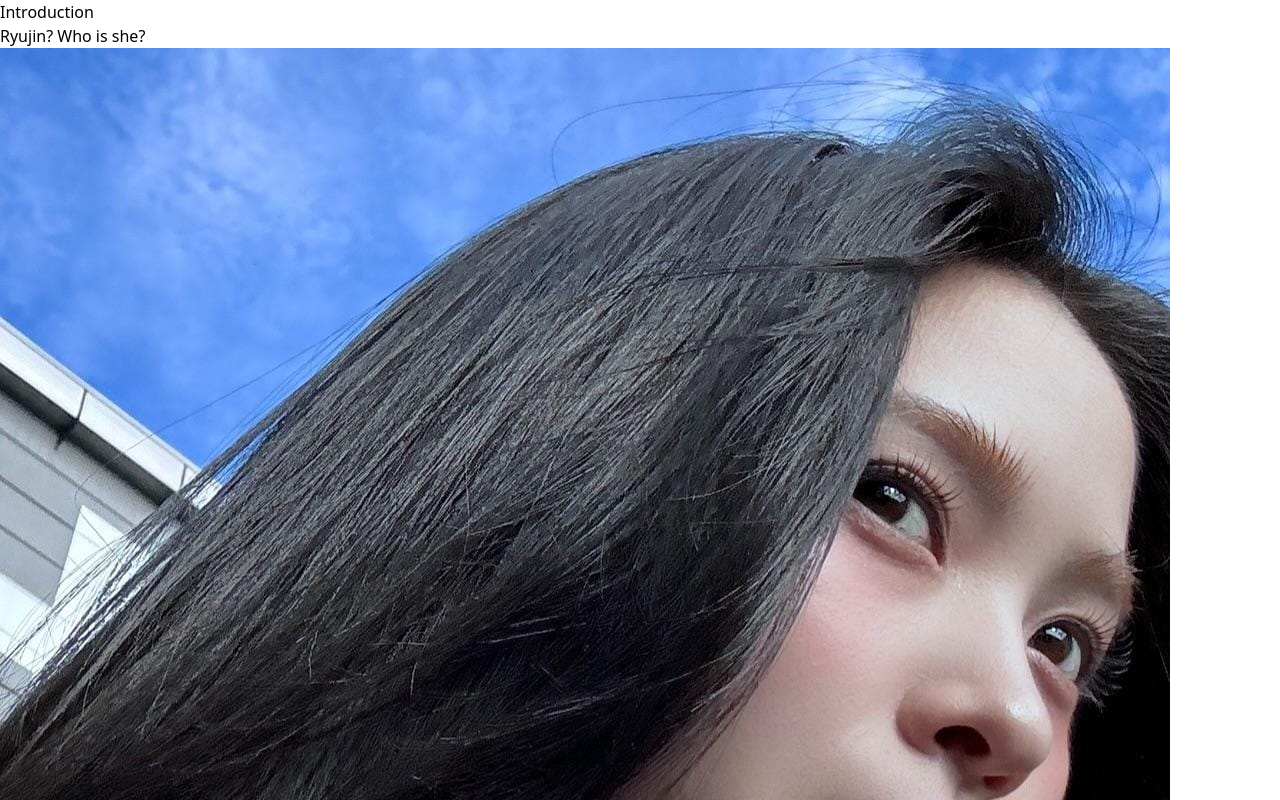
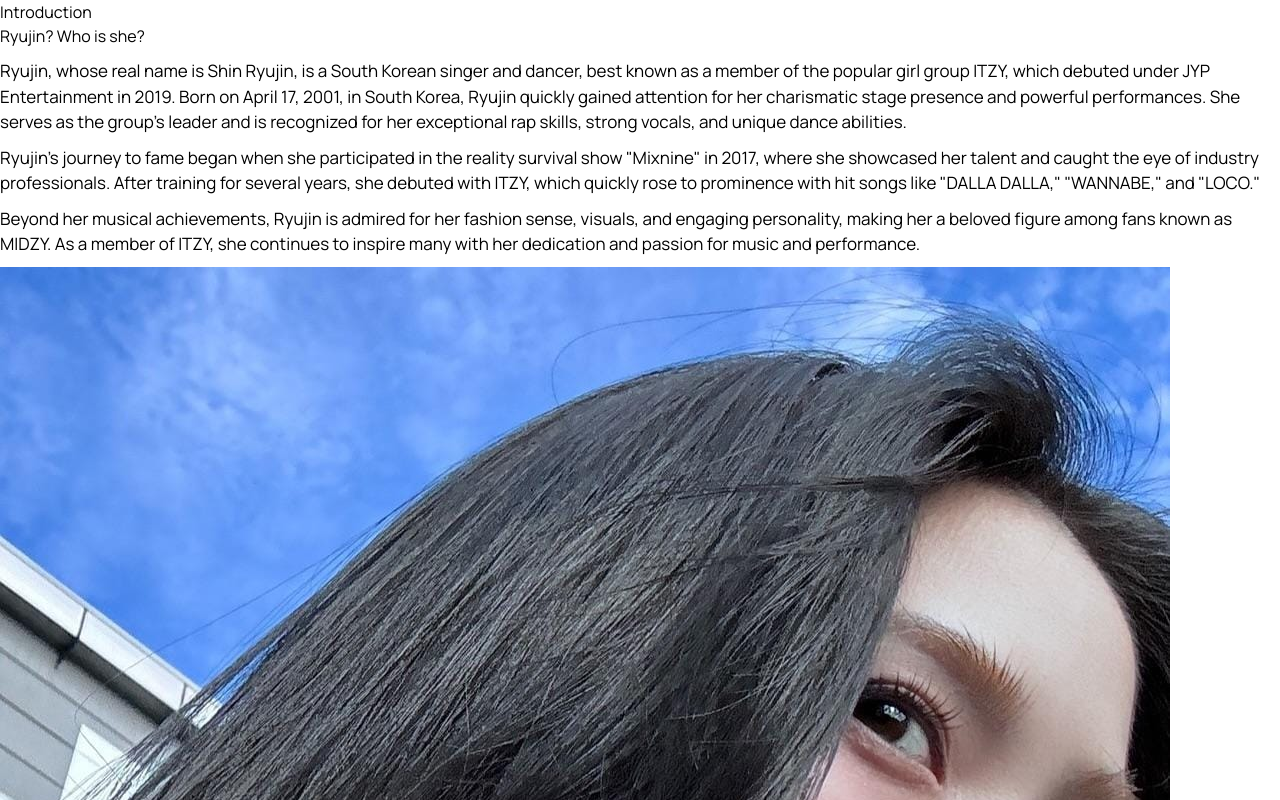
Before and after one commit to sandysptra09/ITZY_Ryujin, a React (Vite) app: page / in a window 1280 px wide. Shown: the top 800 px of the page. Built offline with nearby package versions, Linux system fonts and the light colour scheme.

Commit message:
Add Component Overview

```diff
--- a/src/components/Overview/Overview.jsx
+++ b/src/components/Overview/Overview.jsx
@@ -1,30 +1,67 @@
-import React from 'react'
-import { motion } from 'framer-motion'
-import about_ryujin from '../../assets/images/about_ryujin.jpeg'
+import React from 'react';
+import { motion } from 'framer-motion';
+import { textVariant, textAnimation, fadeIn, staggerContainer } from '../../utils/motion';
+import { SectionWrapper } from '../../hoc';
+import { styles } from '../../styles';
+import about_ryujin from '../../assets/images/about_ryujin.jpeg';
 
-export default function Overview() {
+const AboutSection = () => {
     return (
         <>
-        <motion.div >
-                <p>Introduction</p>
-                <h2>Ryujin? Who is she?</h2>
+            <motion.div
+                variants={fadeIn("down", "tween", 0.2, 1)}
+                initial="hidden"
+                animate="show"
+            >
+                <p className={styles.sectionSubText}>Introduction</p>
+                <h2 className={styles.sectionHeadText}>Ryujin? Who is she?</h2>
             </motion.div>
 
-        <div className='mt-4 flex flex-col md:flex-row justify-start items-start'>
-            <motion.div>
-                <p>
+            <motion.div
+                initial="hidden"
+                animate="show"
+                variants={staggerContainer(0.3, 0.1)}
+                className='mt-4 flex flex-col md:flex-row justify-between items-start'
+            >
+                <div className='text-white text-[17px] max-w-2xl leading-[30px]'>
+                    <motion.p
+                        {...textAnimation(0)}
+                        style={{ fontSize: '17px', fontWeight: 'normal', margin: '10px 0' }}
+                    >
+                        Ryujin, whose real name is Shin Ryujin, is a South Korean singer and dancer,
+                        best known as a member of the popular girl group ITZY, which debuted under JYP Entertainment in 2019.
+                        Born on April 17, 2001, in South Korea, Ryujin quickly gained attention for her charismatic stage presence and powerful performances.
+                        She serves as the group's leader and is recognized for her exceptional rap skills, strong vocals, and unique dance abilities.
+                    </motion.p>
 
-                </p>
+                    <motion.p
+                        {...textAnimation(1)}
+                        style={{ fontSize: '17px', fontWeight: 'normal', margin: '10px 0' }}
+                    >
+                        Ryujin's journey to fame began when she participated in the reality survival show "Mixnine" in 2017,
+                        where she showcased her talent and caught the eye of industry professionals. After training for several years,
+                        she debuted with ITZY, which quickly rose to prominence with hit songs like "DALLA DALLA," "WANNABE," and "LOCO."
+                    </motion.p>
 
-                <p>
+                    <motion.p
+                        {...textAnimation(2)}
+                        style={{ fontSize: '17px', fontWeight: 'normal', margin: '10px 0' }}
+                    >
+                        Beyond her musical achievements, Ryujin is admired for her fashion sense, visuals, and engaging personality,
+                        making her a beloved figure among fans known as MIDZY. As a member of ITZY, she continues to inspire many with her
+                        dedication and passion for music and performance.
+                    </motion.p>
+                </div>
 
-                </p>
+                <motion.div
+                    initial={{ opacity: 0 }}
+                    animate={{ opacity: 1, transition: { duration: 0.5, delay: 0.6 } }} // Memunculkan gambar setelah 0.6 detik
+                >
+                    <img className='rounded-lg object-cover w-[400px] h-[400px]' src={about_ryujin} alt="Tentang Ryujin" />
                 </motion.div>
+            </motion.div>
+        </>
+    );
+};
 
-            <motion.div>
-                <img className='rounded-lg object-cover w-[400px] h-[400px]' src={about_ryujin} alt="" />
-            </motion.div>
-        </div>
-    </>
-  )
-}
+export default SectionWrapper(AboutSection, "about");
--- a/src/hoc/SectionWrapper.jsx
+++ b/src/hoc/SectionWrapper.jsx
@@ -0,0 +1,22 @@
+import { motion } from "framer-motion";
+
+import { styles } from "../styles";
+import { staggerContainer } from "../utils/motion";
+
+const StarWrapper = (Component, idName) =>
+    function HOC() {
+      return (
+        <motion.section
+          variants={staggerContainer()}
+          initial='hidden'
+          whileInView='show'
+          viewport={{ once: true, amount: 0.25 }}
+          className={`${styles.padding} max-w-7xl mx-auto relative z-0`}
+        >
+
+          <Component />
+        </motion.section>
+      );
+    };
+
+  export default StarWrapper;
--- a/src/hoc/index.js
+++ b/src/hoc/index.js
@@ -0,0 +1,3 @@
+import SectionWrapper from "./SectionWrapper";
+
+export { SectionWrapper };
--- a/src/index.css
+++ b/src/index.css
@@ -3,3 +3,10 @@
 @tailwind base;
 @tailwind components;
 @tailwind utilities;
+
+* {
+  margin: 0;
+  padding: 0;
+  box-sizing: border-box;
+  font-family: "Manrope", sans-serif;
+}
--- a/src/styles.js
+++ b/src/styles.js
@@ -11,7 +11,7 @@ const styles = {
     sectionHeadText:
         "text-white font-black md:text-[60px] sm:text-[50px] xs:text-[40px] text-[30px]",
     sectionSubText:
-        "sm:text-[18px] text-[14px] text-secondary uppercase tracking-wider",
+        "sm:text-[18px] text-[14px] text-white uppercase tracking-wider",
 };
 
 export { styles };
--- a/src/utils/motion.js
+++ b/src/utils/motion.js
@@ -0,0 +1,104 @@
+export const textVariant = (delay) => {
+    return {
+        hidden: {
+            y: -50,
+            opacity: 0,
+        },
+        show: {
+            y: 0,
+            opacity: 1,
+            transition: {
+                type: "spring",
+                duration: 1.25,
+                delay: delay,
+            },
+        },
+    };
+};
+
+export const fadeIn = (direction, type, delay, duration) => {
+    return {
+        hidden: {
+            x: direction === "left" ? 100 : direction === "right" ? -100 : 0,
+            y: direction === "up" ? 100 : direction === "down" ? -100 : 0,
+            opacity: 0,
+        },
+        show: {
+            x: 0,
+            y: 0,
+            opacity: 1,
+            transition: {
+                type: type,
+                delay: delay,
+                duration: duration,
+                ease: "easeOut",
+            },
+        },
+    };
+};
+
+export const zoomIn = (delay, duration) => {
+    return {
+        hidden: {
+            scale: 0,
+            opacity: 0,
+        },
+        show: {
+            scale: 1,
+            opacity: 1,
+            transition: {
+                type: "tween",
+                delay: delay,
+                duration: duration,
+                ease: "easeOut",
+            },
+        },
+    };
+};
+
+
+export const slideIn = (direction, type, delay, duration) => {
+    return {
+        hidden: {
+            x: direction === "left" ? "-100%" : direction === "right" ? "100%" : 0,
+            y: direction === "up" ? "100%" : direction === "down" ? "100%" : 0,
+        },
+        show: {
+            x: 0,
+            y: 0,
+            transition: {
+                type: type,
+                delay: delay,
+                duration: duration,
+                ease: "easeOut",
+            },
+        },
+    };
+};
+
+export const staggerContainer = (staggerChildren, delayChildren) => {
+    return {
+        hidden: {},
+        show: {
+            transition: {
+                staggerChildren: staggerChildren,
+                delayChildren: delayChildren || 0,
+            },
+        },
+    };
+};
+
+export const textAnimation = (index) => {
+    return {
+        initial: { opacity: 0, y: 20 },
+        animate: {
+            opacity: 1,
+            y: 0,
+            transition: {
+                duration: 0.5,
+                delay: index * 0.8,
+                ease: "easeInOut",
+            },
+        },
+    };
+};
```
Lines whose indentation alone changed are shown as unchanged.
